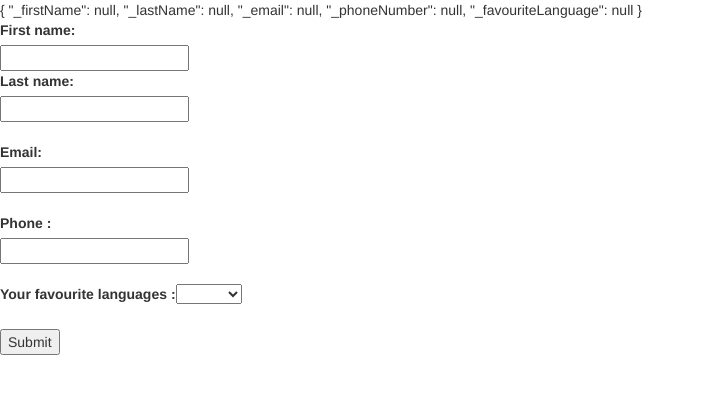
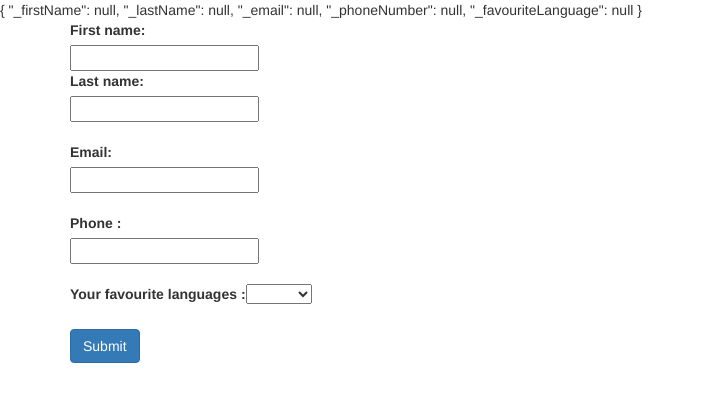
Before and after one commit to LeaDalibard/angular-form, an Angular app in the folder angular-basic-form/: page / in a window 1280 px wide. Shown: the top 402 px of the page, without its empty margins (0-704 px from the left). Built offline with nearby package versions, Linux system fonts and the light colour scheme.

Commit message:
Adding Patterns

```diff
--- a/angular-basic-form/src/app/app.component.html
+++ b/angular-basic-form/src/app/app.component.html
@@ -1,25 +1,29 @@
 {{ friendModel | json }}
-
+<div class="container">
   <form action="" #formName="ngForm">
 
     <fieldset>
       <label for="fname">First name:</label><br>
       <input type="text" id="fname" name="fname" [(ngModel)]="friendModel.firstName" value="John" #fname="ngModel"
-           required [class.alert-danger]="fname.invalid && fname.touched"><br>
+             pattern="[A-Za-z]" required [class.alert-danger]="fname.invalid && fname.touched"><br>
 
       <label for="lname">Last name:</label><br>
       <input type="text" id="lname" name="lname" [(ngModel)]="friendModel.lastName" value="Doe" #lname="ngModel"
-           required [class.alert-danger]="lname.invalid && lname.touched"><br><br>
+             pattern="[A-Za-z]" required [class.alert-danger]="lname.invalid && lname.touched"><br><br>
       <label for="email">Email:</label><br>
       <input type="email" id="email" name="email" [(ngModel)]="friendModel.email" value="johndoe@mail.com"
+             pattern="[a-z0-9._%+-]+@[a-z0-9.-]+\.[a-z]{2,}$"
              #email="ngModel" required [class.alert-danger]="email.invalid && email.touched"><br><br>
       <label for="phone">Phone :</label><br>
-    <input type="tel" id="phone" name="phone" [(ngModel)]="friendModel.phoneNumber" #phone="ngModel" required [class.alert-danger]="phone.invalid && phone.touched"><br><br>
+      <input type="tel" id="phone" name="phone" [(ngModel)]="friendModel.phoneNumber" #phone="ngModel"
+             pattern="phonePattern" required [class.alert-danger]="phone.invalid && phone.touched"><br><br>
       <label for="language">Your favourite languages : </label>
-    <select name="language" id="language" [(ngModel)]="friendModel.favouriteLanguage" #language="ngModel" required [class.alert-danger]="language.invalid && language.touched">>
+      <select name="language" id="language" [(ngModel)]="friendModel.favouriteLanguage" #language="ngModel" required
+              [class.alert-danger]="language.invalid && language.touched">>
         <option *ngFor="let language of languages" value="{{ language.name }}">{{ language.name }}</option>
       </select><br><br>
-    <input type="submit" value="Submit">
+      <input type="submit" class="btn btn-primary" value="Submit">
     </fieldset>
 
   </form>
+</div>
--- a/angular-basic-form/src/app/app.component.ts
+++ b/angular-basic-form/src/app/app.component.ts
@@ -10,6 +10,9 @@ export class AppComponent {
   title = 'project-name';
   languages = [{name: 'Html'}, {name: 'CSS'}, {name: 'JS'}, {name: 'C#'}, {name: 'Python'}];
 
+  phonePattern="^(?:0|\(?\+33\)?\s?|0033\s?)[1-79](?:[\.\-\s]?\d\d){4}$"+"^(?:0|\(?\+32\)?\s?|0032\s?)[1-79](?:[\.\-\s]?\d\d){4}$";
+
+
   friendModel = new Friend(null, null, null, null, null);
 
 }
```
Lines whose indentation alone changed are shown as unchanged.
